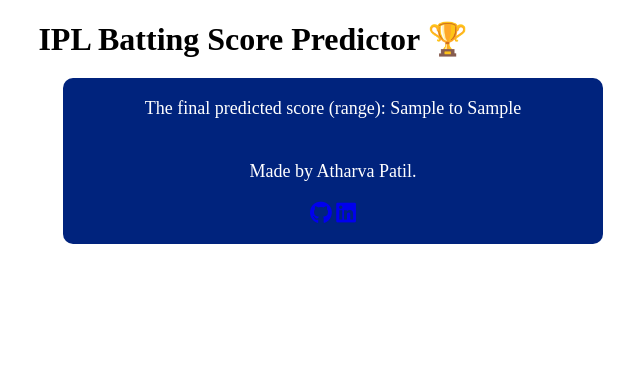
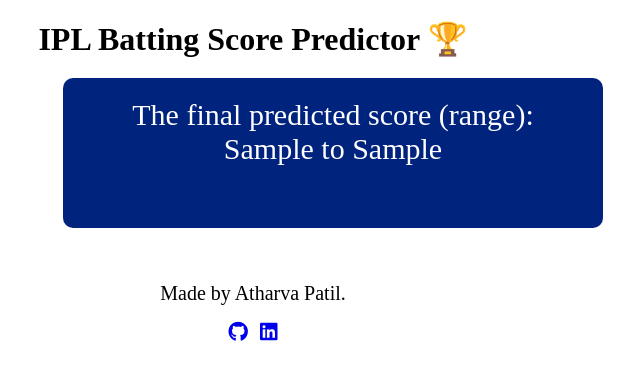
Before and after one commit to Atharva1604/IPL-Score-Prediction, a Flask app: template templates/result.html in a window 1280 px wide. Shown: the top 380 px of the page, without its empty margins (387-1027 px from the left). Run offline with Flask 2, Linux system fonts and the light colour scheme; the template is opened without the code that fills it: most values are stand-ins (such as "Sample title", 1, 10 or a date in 2020); parts of the project's set-up code (start-up, migrations or seed data) failed here and were passed over; some libraries are stand-ins or nearby versions.

Commit message:
Add files via upload

```diff
--- a/templates/result.html
+++ b/templates/result.html
@@ -3,6 +3,8 @@
 <head>
   <title>IPL Score Predictor</title>
     <link rel="stylesheet" type="text/css" href="{{ url_for('static', filename='styles.css') }}">
+    <link rel="shortcut icon" href="{{ url_for('static', filename='ipl-favicon.ico') }}">
+
     <script src="https://kit.fontawesome.com/f13b0bc903.js" crossorigin="anonymous"></script>
     </head>
 
@@ -10,16 +12,19 @@
         <h1>IPL Batting Score Predictor 🏆</h1>
 
 			<!-- Result -->
-			<div class="register">
+			<div class="register" >
                 <center>
-                <p>The final predicted score (range): {{ lower_limit }} to {{ upper_limit }}</p><br><br>
+                <p style="font-size:30px;">The final predicted score (range):<br> {{ lower_limit }} to {{ upper_limit }}</p><br><br>
+                </center>
 
-			    <p>Made by Atharva Patil.</p><br>
+		     </div>
+        <br><br><br>
+              <center>
+                    <p style="font-size:20px;">Made by Atharva Patil.</p><br>
 
-                <a href="https://github.com/Atharva1604"><i class="fab fa-github fa-lg contact-icon"></i></a>
+                <a href="https://github.com/Atharva1604"><i class="fab fa-github fa-lg contact-icon"></i></a>&nbsp;&nbsp;
                <a href="https://www.linkedin.com/in/atharva-patil-a79a84176/"><i class="fab fa-linkedin fa-lg contact-icon"></i></a>
            </center>
 
-        </div>
-    </body>
+            </body>
 </html>
```
Also changed, not shown: templates/index.html (+4 -3 lines).
